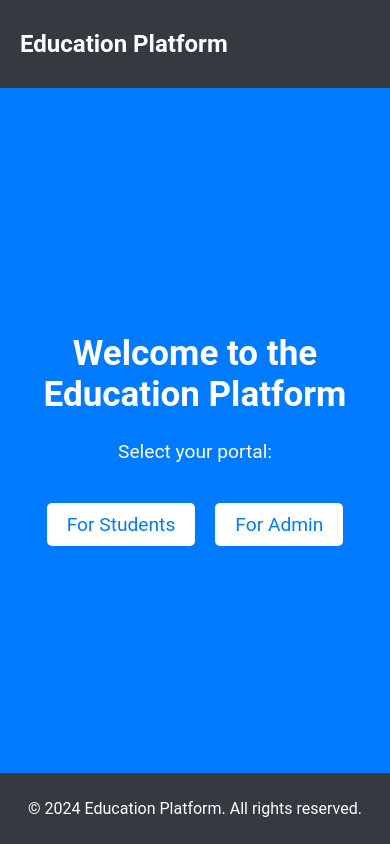
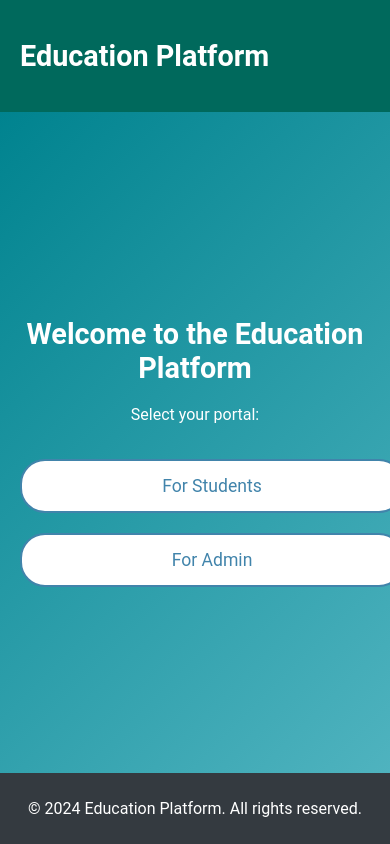
Before and after one commit to keerthana2624/Dashboard_Frontend, a React (Create React App) app in the folder my-app/: page / in a window 390 px wide. Built offline with nearby package versions, Linux system fonts and the light colour scheme.

Commit message:
Homepage css is moified based on better user interaction

```diff
--- a/my-app/src/components/Homepage.css
+++ b/my-app/src/components/Homepage.css
@@ -3,7 +3,7 @@
 body {
   margin: 0;
   font-family: 'Roboto', sans-serif;
-    background-color: #f8f9fa;
+  background-color: #e0f7fa;
 }
 
 .home-container {
@@ -13,19 +13,21 @@ body {
 }
 
 .header {
-    background-color: #343a40;
+  background-color: #00695c;
   color: white;
+  padding: 15px 0;
 }
 
 .navbar {
   display: flex;
   justify-content: space-between;
   align-items: center;
-    padding: 10px 20px;
+  padding: 0 20px;
 }
 
 .brand {
-    font-size: 1.5em;
+  font-size: 1.8em;
+  color: #ffffff;
 }
 
 .nav-links {
@@ -40,9 +42,9 @@ body {
 }
 
 .nav-links a {
-    color: white;
+  color: #ffffff;
   text-decoration: none;
-    font-size: 1em;
+  font-size: 1.1em;
 }
 
 .nav-links a:hover {
@@ -54,51 +56,100 @@ body {
   display: flex;
   justify-content: center;
   align-items: center;
-    background-color: #007bff;
+  background: linear-gradient(135deg, #00838f, #4fb3bf);
   color: white;
   text-align: center;
-    padding: 50px 20px;
+  padding: 60px 20px;
 }
 
 .hero-content {
-    max-width: 600px;
+  max-width: 700px;
 }
 
 .hero h2 {
-    font-size: 35px;
-    margin-bottom: 25px;
+  font-size: 2.8em;
+  margin-bottom: 20px;
+}
+
+.hero p {
+  font-size: 1.4em;
+  margin-bottom: 30px;
+}
+
+.cta-buttons {
+  display: flex;
+  flex-wrap: wrap;
+  justify-content: center;
+  gap: 10px;
+}
+
+.cta-button {
+  font-size: 1.1em;
+  color: #4184ab;
+  background-color: #ffffff;
+  padding: 12px 25px;
+  border: 2px solid #4184ab;
+  border-radius: 25px;
+  text-decoration: none;
+  cursor: pointer;
+  transition: background-color 0.3s ease, color 0.3s ease;
+  margin: 10px;
+}
+
+.cta-button:hover {
+  background-color: #4184ab;
+  color: #ffffff;
+}
+
+.footer {
+  background-color: #1097c0;
+  color: white;
+  text-align: center;
+  padding: 15px 0;
+}
+
+/* Responsive Design */
+@media (max-width: 768px) {
+  .navbar {
+    flex-direction: column;
+    align-items: flex-start;
+  }
+
+  .nav-links {
+    flex-direction: column;
+    width: 100%;
+  }
+
+  .nav-links li {
+    margin: 10px 0;
+  }
+
+  .hero h2 {
+    font-size: 2.2em;
   }
 
   .hero p {
     font-size: 1.2em;
-    margin-bottom: 30px;
   }
 
   .cta-buttons {
-    margin-top: 20px; /* Add margin-top to create space */
-    display: flex;
-    justify-content: center;
+    flex-direction: column;
   }
 
   .cta-button {
-    font-size: 1.2em;
-    color: #007bff;
-    background-color: white;
-    padding: 10px 20px;
-    border: none;
-    border-radius: 5px;
-    text-decoration: none;
-    cursor: pointer;
-    transition: background-color 0.3s ease;
-    margin: 10px; /* Add margin between buttons */
+    width: 100%;
+    text-align: center;
+    padding: 15px;
+    margin: 5px 0;
+  }
 }
 
-  .cta-button:hover {
-    background-color: #f8f9fa;
+@media (max-width: 480px) {
+  .hero h2 {
+    font-size: 1.8em;
   }
 
-  .footer {
-    background-color: #343a40;
-    color: white;
-    text-align: center;
+  .hero p {
+    font-size: 1em;
   }
+}
```
Lines whose indentation alone changed are shown as unchanged.
